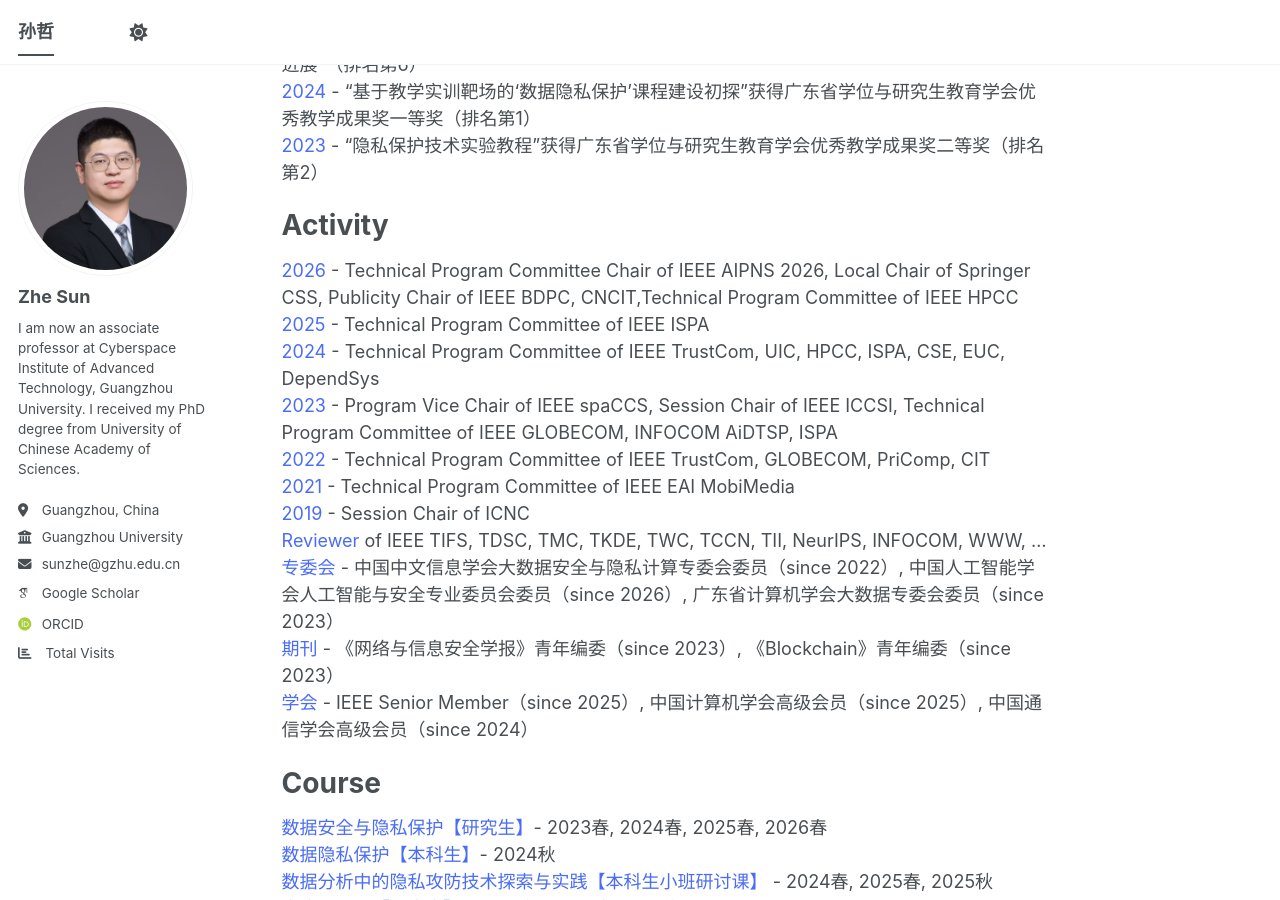
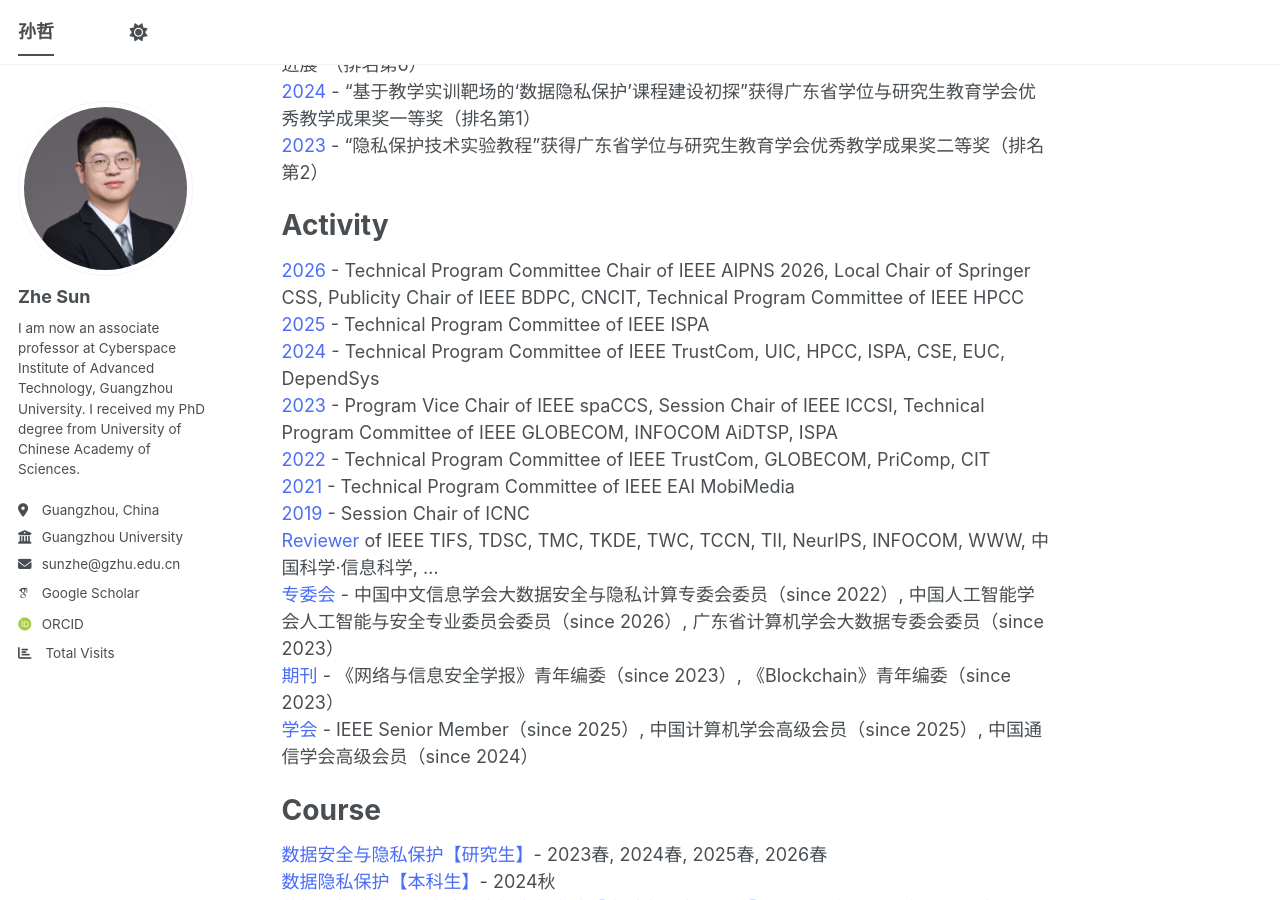
Before and after one commit to ZheSun208/ZheSun208.github.io, a Jekyll site: the page built from _pages/about.md, in a window 1280 px wide and 900 px high, scrolled down 2533 px. Built offline with Jekyll 4.4.1, drawn with Linux system fonts in a browser that asks for light colours; some web fonts are replaced; a script bundle is joined from its source files by our own code; library files that are not in the unit come from our copies; comment, search, counter and statistics services are not loaded.

Commit message:
Update about.md

```diff
--- a/_pages/about.md
+++ b/_pages/about.md
@@ -80,14 +80,14 @@ Awards and Honors
 
 Activity
 ======
-<span style="color:#4a6cf7;">2026</span> - Technical Program Committee Chair of IEEE AIPNS 2026, Local Chair of Springer CSS, Publicity Chair of IEEE BDPC,  CNCIT,Technical Program Committee of IEEE HPCC
+<span style="color:#4a6cf7;">2026</span> - Technical Program Committee Chair of IEEE AIPNS 2026, Local Chair of Springer CSS, Publicity Chair of IEEE BDPC,  CNCIT, Technical Program Committee of IEEE HPCC
 <span style="color:#4a6cf7;">2025</span> - Technical Program Committee of IEEE ISPA
 <span style="color:#4a6cf7;">2024</span> - Technical Program Committee of IEEE TrustCom, UIC, HPCC, ISPA, CSE, EUC, DependSys
 <span style="color:#4a6cf7;">2023</span> - Program Vice Chair of IEEE spaCCS, Session Chair of IEEE ICCSI, Technical Program Committee of IEEE GLOBECOM, INFOCOM AiDTSP, ISPA
 <span style="color:#4a6cf7;">2022</span> - Technical Program Committee of IEEE TrustCom, GLOBECOM, PriComp, CIT
 <span style="color:#4a6cf7;">2021</span> - Technical Program Committee of IEEE EAI MobiMedia
 <span style="color:#4a6cf7;">2019</span> - Session Chair of ICNC
-<span style="color:#4a6cf7;">Reviewer</span> of IEEE TIFS, TDSC, TMC, TKDE, TWC, TCCN, TII, NeurIPS, INFOCOM, WWW, ...
+<span style="color:#4a6cf7;">Reviewer</span> of IEEE TIFS, TDSC, TMC, TKDE, TWC, TCCN, TII, NeurIPS, INFOCOM, WWW, 中国科学·信息科学, ...
 <span style="color:#4a6cf7;">专委会</span> - 中国中文信息学会大数据安全与隐私计算专委会委员（since 2022）, 中国人工智能学会人工智能与安全专业委员会委员（since 2026）, 广东省计算机学会大数据专委会委员（since 2023）
 <span style="color:#4a6cf7;">期刊</span> - 《网络与信息安全学报》青年编委（since 2023）, 《Blockchain》青年编委（since 2023）
 <span style="color:#4a6cf7;">学会</span> - IEEE Senior Member（since 2025）, 中国计算机学会高级会员（since 2025）, 中国通信学会高级会员（since 2024）
```
